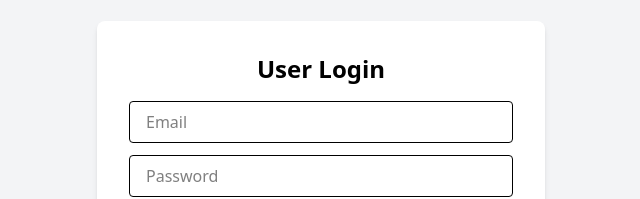
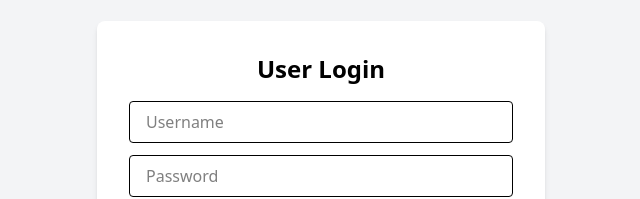
Before and after one commit to Mishra-Roshan/NewProject, a React (Vite) app in the folder Frontend-Charity/: page /user-login in a window 1280 px wide. Shown: the part 229-428 px from the top of the page, without its empty margins (319-959 px from the left). Built offline with nearby package versions, Linux system fonts and the light colour scheme.

Commit message:
initial commits

```diff
--- a/Frontend-Charity/src/components/auth/UserLogin.jsx
+++ b/Frontend-Charity/src/components/auth/UserLogin.jsx
@@ -3,7 +3,7 @@
 import { loginUser } from '../../api/auth'; // adjust path if needed
 
 const UserLogin = () => {
-  const [email, setEmail] = useState('');
+  const [username, setUsername] = useState('');
   const [password, setPassword] = useState('');
   const navigate = useNavigate();
 
@@ -11,7 +11,7 @@
     e.preventDefault();
 
     try {
-      const response = await loginUser({ email, password });
+      const response = await loginUser({ username, password }); // changed from email to username
       localStorage.setItem('access', response.data.access);
       localStorage.setItem('refresh', response.data.refresh);
 
@@ -29,11 +29,11 @@
         <h2 className="text-2xl font-semibold mb-4 text-center">User Login</h2>
 
         <input
-          type="email"
-          placeholder="Email"
+          type="text"
+          placeholder="Username"
           className="w-full mb-3 px-4 py-2 border rounded"
-          value={email}
-          onChange={(e) => setEmail(e.target.value)}
+          value={username}
+          onChange={(e) => setUsername(e.target.value)}
           required
         />
         <input
--- a/Frontend-Charity/src/components/auth/user-register.jsx
+++ b/Frontend-Charity/src/components/auth/user-register.jsx
@@ -25,8 +25,8 @@
     }
 
     const payload = {
-      name: form.username,
-      contact_email: form.emal,
+      username: form.username,
+      email: form.email,
       password: form.password,
 
     };
```
